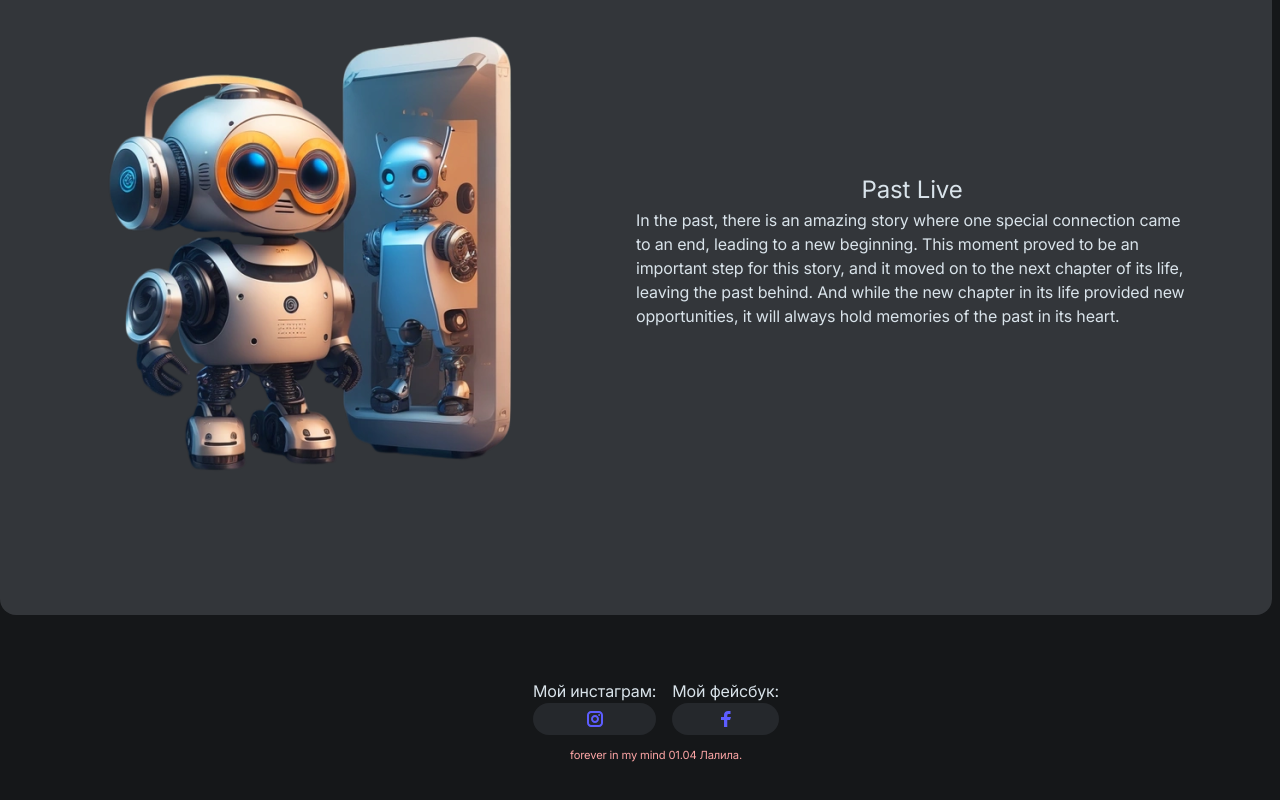
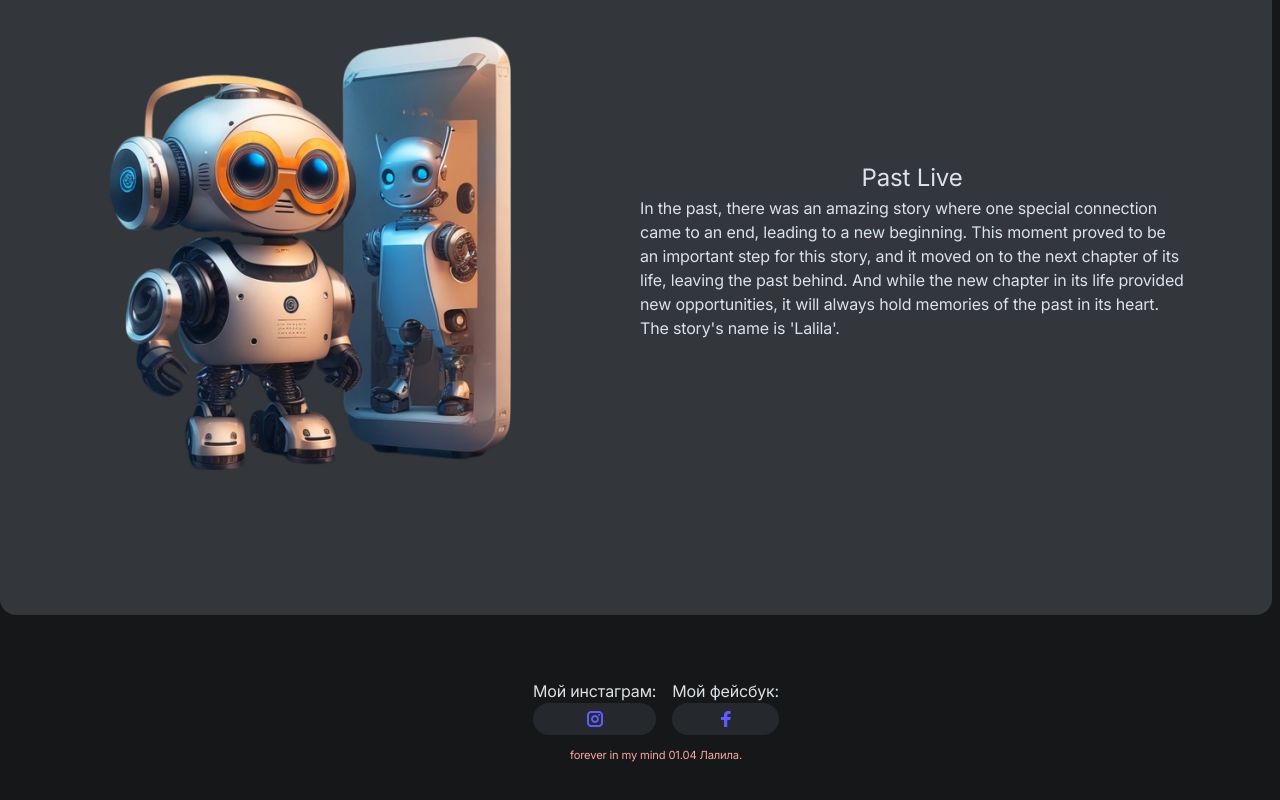
Before and after one commit to Komil-Muminov/komilff, a Next.js app: page / in a window 1280 px wide. Shown: the part 3250-4050 px from the top of the page. Built offline with nearby package versions, Linux system fonts and the light colour scheme.

Commit message:
changed text past lives

```diff
--- a/components/testimonials.tsx
+++ b/components/testimonials.tsx
@@ -35,7 +35,7 @@ export default function Testimonials() {
 						</div>
 						<div className='w-1/2'>
 							<h1 className='text-center text-2xl'>Past Live</h1>{' '}
-							<p>
+							<p className='ml-1'>
 								{/* В прошлом существует удивительная история, где
 								одна особенная связь завершилась новым началом.
 								Этот момент оказался для нее важным шагом, и она
@@ -43,14 +43,15 @@ export default function Testimonials() {
 								прошлом прошлое. И хотя новая глава в ее жизни
 								предоставила ей новые возможности, она всегда
 								будет хранить в сердце воспоминания о прошлом. */}
-								In the past, there is an amazing story where one
-								special connection came to an end, leading to a
-								new beginning. This moment proved to be an
+								In the past, there was an amazing story where
+								one special connection came to an end, leading
+								to a new beginning. This moment proved to be an
 								important step for this story, and it moved on
 								to the next chapter of its life, leaving the
 								past behind. And while the new chapter in its
 								life provided new opportunities, it will always
-								hold memories of the past in its heart.
+								hold memories of the past in its heart. The
+								story's name is 'Lalila'.
 							</p>
 						</div>
 					</div>
```
